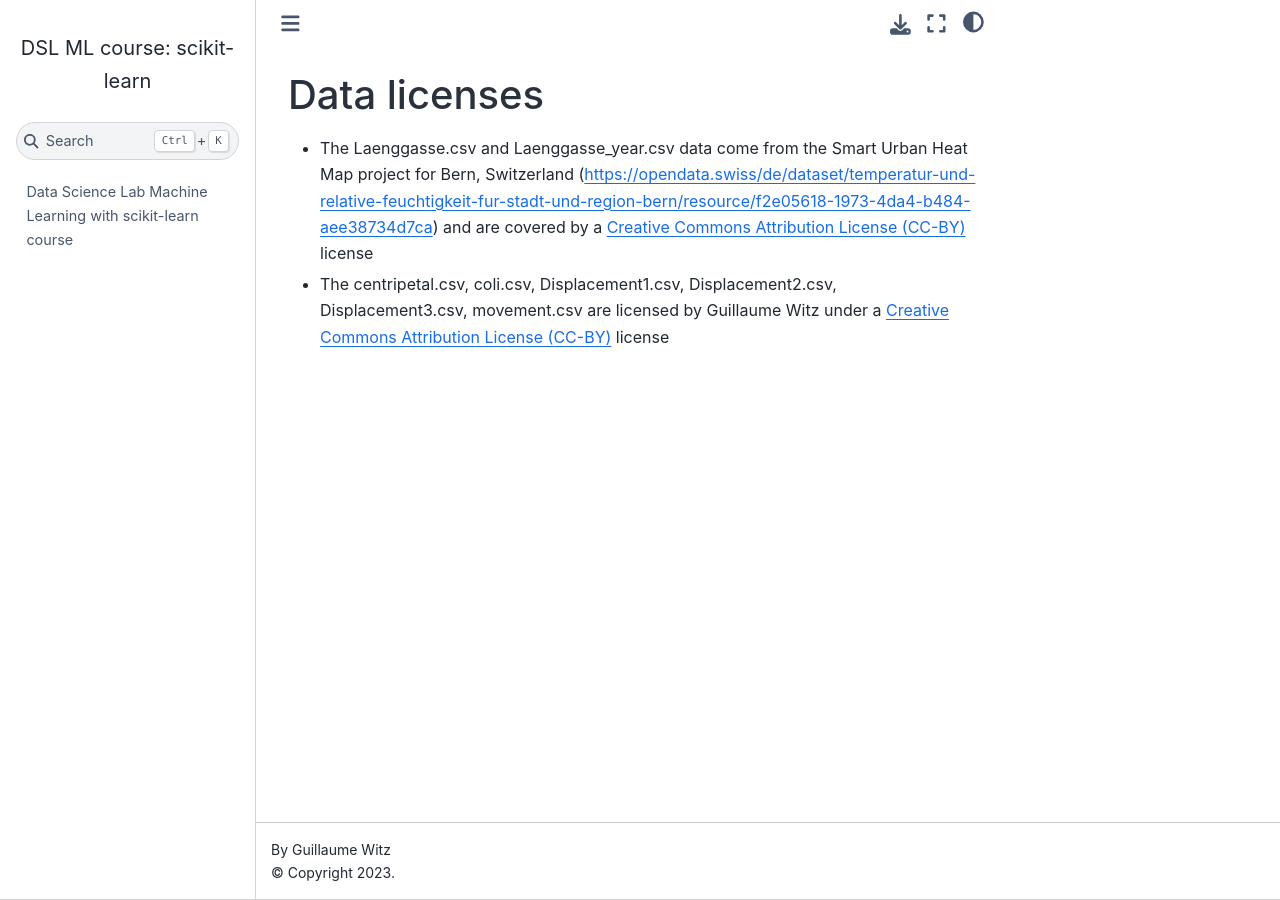
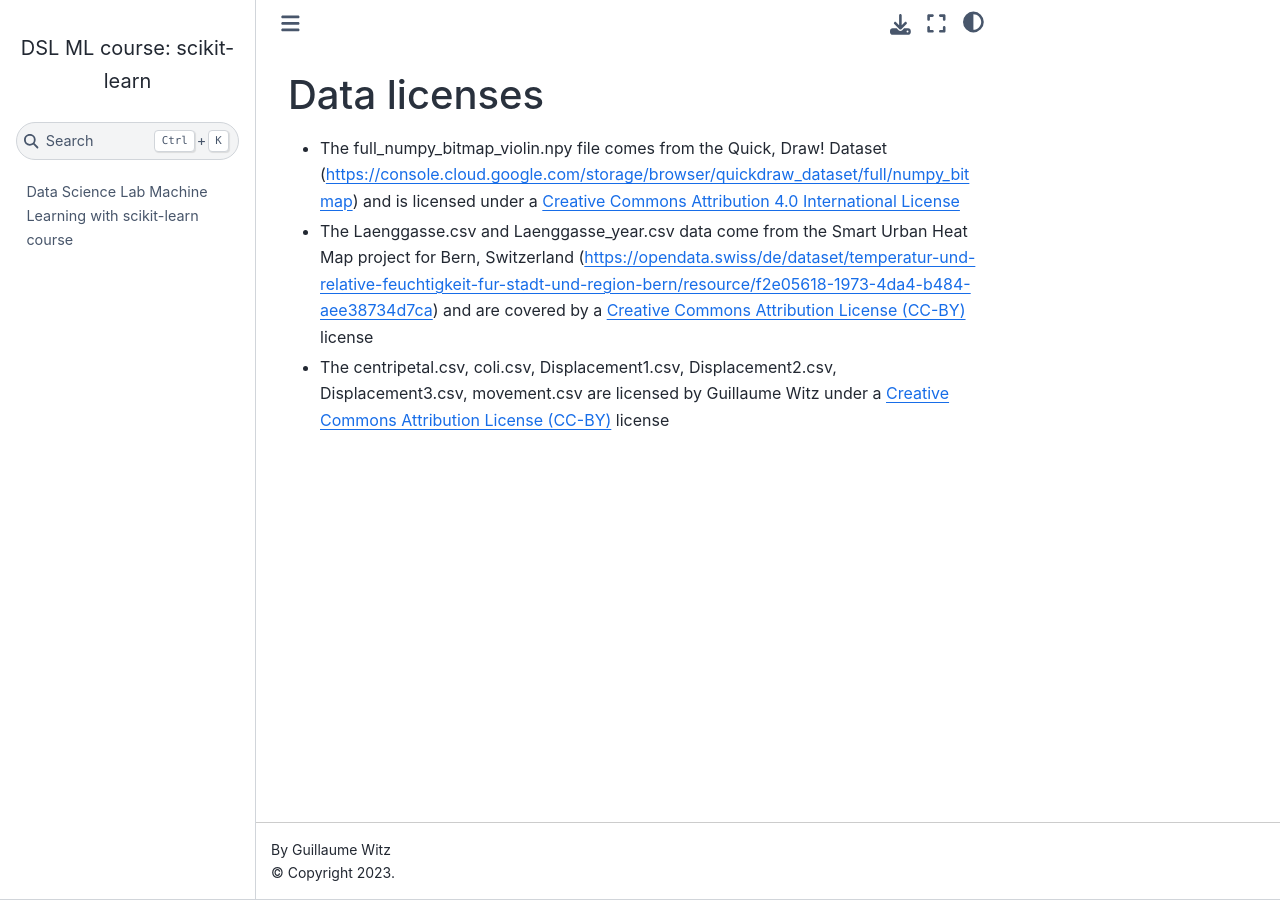
Before and after one commit to guiwitz/DSL_ML_scikit_learn, a Jupyter Book: the page built from data/Licenses.md, in a window 1280 px wide. Built offline with Jupyter Book 1.0.4 settings and Sphinx 7.4.7 and the Sphinx Book theme 1.1.4, drawn with Linux system fonts in a browser that asks for light colours; pages that are not in the unit, such as notebooks, are missing from menus.

```diff
--- a/data/Licenses.md
+++ b/data/Licenses.md
@@ -1,4 +1,5 @@
 # Data licenses
 
+- The full_numpy_bitmap_violin.npy file comes from the Quick, Draw! Dataset (https://console.cloud.google.com/storage/browser/quickdraw_dataset/full/numpy_bitmap) and is licensed under a [Creative Commons Attribution 4.0 International License](https://creativecommons.org/licenses/by/4.0/)
 - The Laenggasse.csv and Laenggasse_year.csv data come from the Smart Urban Heat Map project for Bern, Switzerland (https://opendata.swiss/de/dataset/temperatur-und-relative-feuchtigkeit-fur-stadt-und-region-bern/resource/f2e05618-1973-4da4-b484-aee38734d7ca) and are covered by a [Creative Commons Attribution License (CC-BY)](https://creativecommons.org/licenses/by/4.0/) license
 - The centripetal.csv, coli.csv, Displacement1.csv, Displacement2.csv, Displacement3.csv, movement.csv are licensed by Guillaume Witz under a [Creative Commons Attribution License (CC-BY)](https://creativecommons.org/licenses/by/4.0/) license
```
Also changed, not shown: 2 other files.
